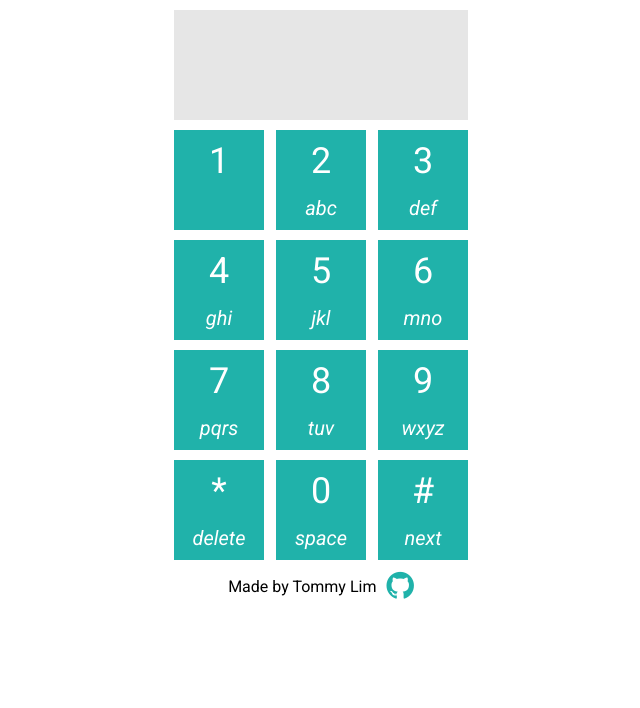
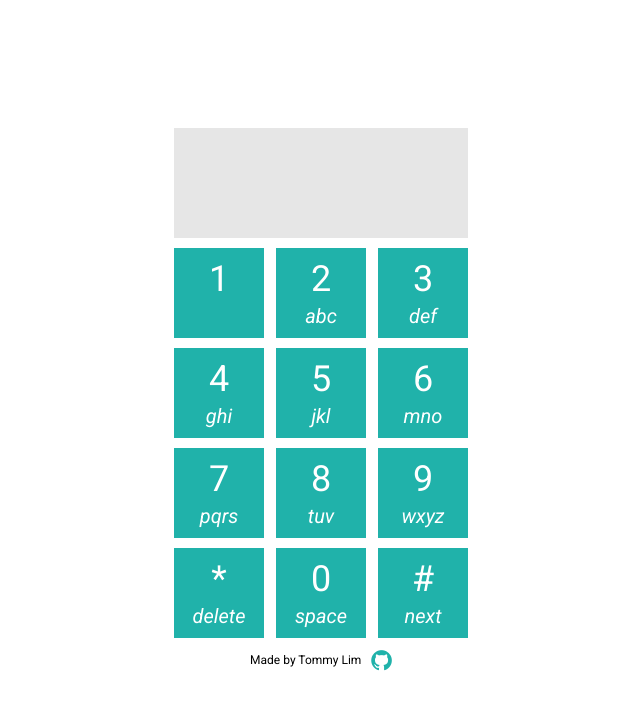
Before and after one commit to Tommy-Lim/t9-words, a website: page public/index.html in a window 1280 px wide. Shown: the whole page, without its empty margins (319-959 px from the left). Drawn offline with nearby package versions, Linux system fonts and the light colour scheme; some packages are replaced by stand-ins of ours; no server answers; a script that the page names is missing.

Commit message:
reduced key height and footer fontsize

```diff
--- a/public/css/keypad.css
+++ b/public/css/keypad.css
@@ -15,7 +15,7 @@
 
 .key{
   width: 90px;
-  height: 100px;
+  height: 90px;
   margin: 0 3px;
   margin-bottom: 10px;
   position: relative;
--- a/public/css/style.css
+++ b/public/css/style.css
@@ -1,13 +1,15 @@
 body{
   font-family: 'Roboto', sans-serif;
   margin: 0;
+  height: 100vh;
+  display: flex;
+  align-items: center;
+  justify-content: center;
 }
 
 .container{
   width: 300px;
   margin: 0 auto;
-  /*border: 10px solid #bcbcbc;
-  background-color: #bcbcbc;*/
   padding: 10px;
   display: flex;
   flex-direction: column;
@@ -50,6 +52,7 @@ body{
   display: flex;
   align-items: center;
   justify-content: space-around;
+  font-size: 12px;
 }
 
 .text-footer > div{
```
